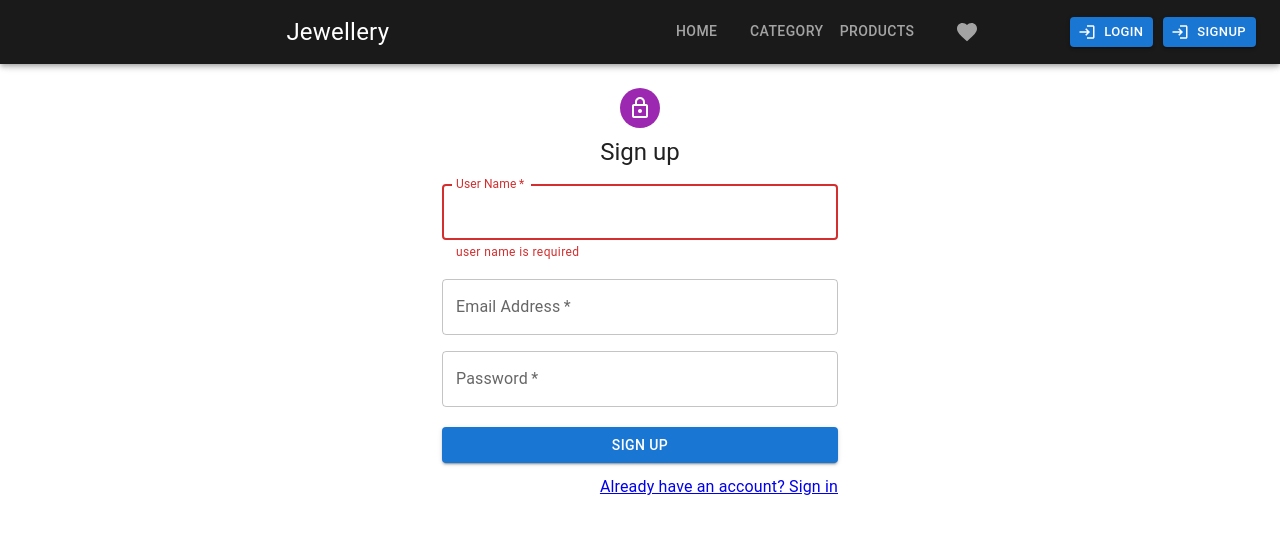
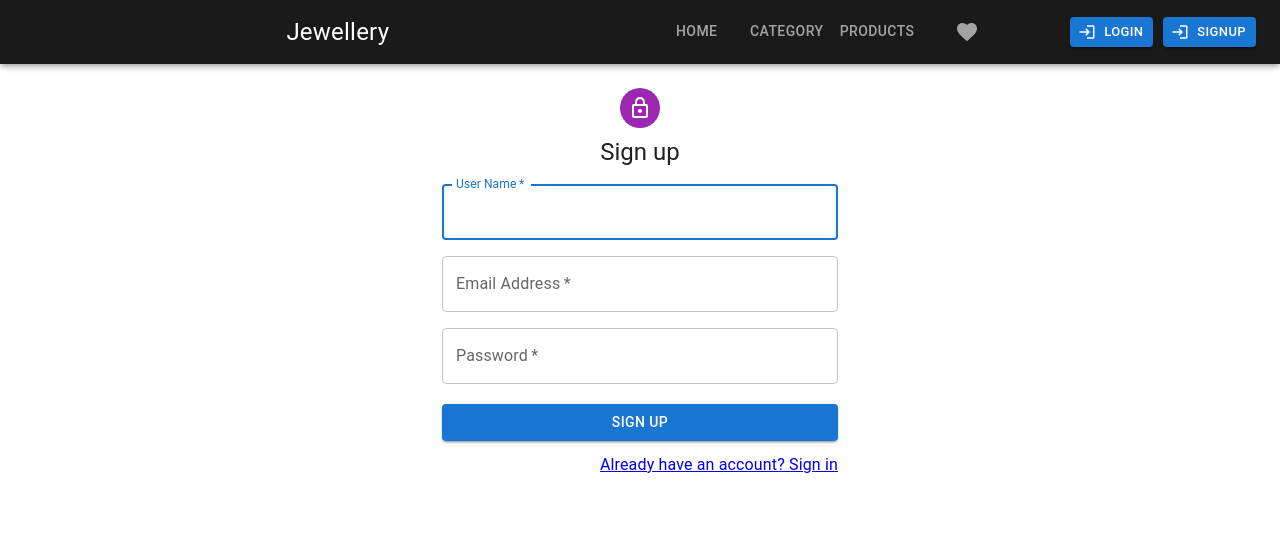
Before and after one commit to kalyan-pologi/JEWELLER-WEBSITE-frontend, a React (Create React App) app: page /sign-up in a window 1280 px wide. Shown: the top 534 px of the page. Built offline with nearby package versions, Linux system fonts and the light colour scheme.

Commit message:
login changed

```diff
--- a/src/pages/Login.js
+++ b/src/pages/Login.js
@@ -19,14 +19,6 @@ import { LoginUser } from "../services/userService";
 import { Container } from "@mui/material";
 
 const Login = () => {
-  // const handleSubmit = (event) => {
-  //   event.preventDefault();
-  //   const data = new FormData(event.currentTarget);
-  //   console.log({
-  //     email: data.get("email"),
-  //     password: data.get("password"),
-  //   });
-  // };
   const theme = createTheme();
 
   const [loginDetail, setLoginDetail] = useState({
@@ -34,45 +26,37 @@ const Login = () => {
     user_password: "",
   });
 
-  // const [error, setError] = useState({
-  //   errors: "enter wrong",
-  //   isError: false,
+  // const [emailErrors, setEmailErrors] = useState({
+  //   emailValid: false,
+  //   emailError: "",
+  // });
+
+  // const [passwordErrors, setPasswordErrors] = useState({
+  //   passwordValid: false,
+  //   passwordError: "",
   // });
 
   const navigate = useNavigate();
-
 
   const handleChange = (event, property) => {
     setLoginDetail({ ...loginDetail, [property]: event.target.value });
   };
 
-  //  const [validationError, setValidationError] = useState({
-  //    validateError: false,
-  //    emailError: "",
-  //    passwordError: "",
-  //  });
-
-  // useEffect(() => {
-  //   console.log(loginDetail);
-  // }, [loginDetail]);
-
-  // const restData = () => {
-  //   setLoginDetail({
-  //     user_email: "",
-  //     user_password: "",
-  //   });
-  // };
-
   const submitForm = (event) => {
     event.preventDefault();
     // console.log(loginDetail);
 
-    // if (error.isError) {
-    //   toast.error("form data is invalid!!");
-    //   setError({ ...error, isError: false });
+    //data validate
+
+    // if (
+    //   emailErrors.emailValid ||
+    //   passwordErrors.passwordValid ||
+    //   loginDetail.user_email === "" ||
+    //   loginDetail.user_password === ""
+    // ) {
+    //   toast.error("please Enter Valid Details");
     //   return;
     // }
-    //data validate
 
     //call server api to generate token
     LoginUser(loginDetail)
@@ -90,21 +74,9 @@ const Login = () => {
         });
       })
       .catch((error) => {
+        // console.log(error.response);
 
-        console.log(error.response);
-         console.log(error.response.data.user_email);
-         console.log(error.response.data.user_password);
-
-        //  setValidationError({
-        //    validateError: true,
-        //    emailError: error.response.data.user_email,
-        //    passwordError: error.response.data.user_password,
-        //  });
         toast.error(error.response.data.message);
-        // setError({
-        //   errors: error,
-        //   isError: false,
-        // });
       });
   };
 
@@ -145,11 +117,6 @@ const Login = () => {
                 autoComplete="email"
                 autoFocus
                 onChange={(e) => handleChange(e, "user_email")}
-                value={loginDetail.user_email}
-                // {...(validationError.validateError && {
-                //   error: validationError.validateError,
-                //   helperText: validationError.emailError,
-                // })}
               />
               <TextField
                 margin="normal"
@@ -162,15 +129,8 @@ const Login = () => {
                 autoComplete="current-password"
                 onChange={(e) => handleChange(e, "user_password")}
                 value={loginDetail.user_password}
-                // {...(validationError.validateError && {
-                //   error: validationError.validateError,
-                //   helperText: validationError.passwordError,
-                // })}
               />
-              <FormControlLabel
-                control={<Checkbox value="remember" color="primary" />}
-                label="Remember me"
-              />
+
               <Button
                 type="submit"
                 fullWidth
--- a/src/pages/SignUp.js
+++ b/src/pages/SignUp.js
@@ -30,13 +30,19 @@ const SignUp = () => {
     /^(([^<>()\[\]\.,;:\s@\"]+(\.[^<>()\[\]\.,;:\s@\"]+)*)|(\".+\"))@(([^<>()[\]\.,;:\s@\"]+\.)+[^<>()[\]\.,;:\s@\"]{2,})$/i
   );
 
-  const [errors, setErrors] = useState({
+  const [userNameErrors, setUserNameErrors] = useState({
+    userNameValid: false,
     userNameError: "",
+  });
+
+  const [emailErrors, setEmailErrors] = useState({
+    emailValid: false,
     emailError: "",
+  });
+
+  const [passwordErrors, setPasswordErrors] = useState({
+    passwordValid: false,
     passwordError: "",
-    userNameValid: false,
-    emailValid: false,
-    passwordValid: false,
   });
 
   const handleChange = (event, property) => {
@@ -44,18 +50,17 @@ const SignUp = () => {
 
     if (name === "userName") {
       if (value.length === 0) {
-        setErrors({
+        setUserNameErrors({
           userNameValid: true,
           userNameError: "user name is required",
         });
-      }
-      else if ( (value.length < 4 || value.length > 10)) {
-        setErrors({
+      } else if (value.length < 4 || value.length > 10) {
+        setUserNameErrors({
           userNameValid: true,
           userNameError: "min 4 and max 20 characters are allowed",
         });
       } else {
-        setErrors({
+        setUserNameErrors({
           userNameValid: false,
           userNameError: "",
         });
@@ -63,18 +68,17 @@ const SignUp = () => {
     }
     if (name === "email") {
       if (value.length === 0) {
-        setErrors({
+        setEmailErrors({
           emailValid: true,
           emailError: "Email is required",
         });
-      }
-      else if (!regex.test(value)) {
-        setErrors({
+      } else if (!regex.test(value)) {
+        setEmailErrors({
           emailValid: true,
           emailError: "Enter valid Email address",
         });
       } else {
-        setErrors({
+        setEmailErrors({
           emailValid: false,
           emailError: "",
         });
@@ -82,18 +86,17 @@ const SignUp = () => {
     }
     if (name === "password") {
       if (value.length === 0) {
-        setErrors({
+        setPasswordErrors({
           passwordValid: true,
           passwordError: "Password is required",
         });
-      }
-      else if (value.length < 4 || value.length > 10) {
-        setErrors({
+      } else if (value.length < 4 || value.length > 10) {
+        setPasswordErrors({
           passwordValid: true,
           passwordError: "min 4 and max 20 characters are allowed",
         });
       } else {
-        setErrors({
+        setPasswordErrors({
           passwordValid: false,
           passwordError: "",
         });
@@ -103,38 +106,20 @@ const SignUp = () => {
     setUser({ ...user, [property]: event.target.value });
   };
 
-  // useEffect( ()=>{
-  //    console.log("errorrrrrrrrrrr");
-  // },[])
-
-  // const validateForm = (errors) => {
-  //   let valid = true;
-  //   Object.values(errors).forEach((val) => val.length > 0 && (valid = false));
-  //   return valid;
-  // };
-
   const submitForm = (event) => {
     event.preventDefault();
 
     //data validate
 
-    // if (validateForm(errors)) {
-    //   console.info("Valid Form");
-    // } else {
-    //   console.error("Invalid Form");
-    // }
-
-    // if(errors.userNameValid || errors.emailValid || errors.passwordValid){
-    //   console.log(errors);
-    //   toast.error("something wrong")
-    // }
-    if (errors ||
+    if (
+      userNameErrors.userNameValid ||
+      emailErrors.emailValid ||
+      passwordErrors.passwordValid ||
       user.user_name === "" ||
       user.user_email === "" ||
       user.user_password === ""
     ) {
-      console.log(errors);
-      toast.error("Please Enter Valid Details");
+      toast.error("please ENter Valid Details");
       return;
     }
 
@@ -151,15 +136,9 @@ const SignUp = () => {
         });
       })
       .catch((error) => {
-        console.log(error);
-        // console.log(error.response.data.user_name);
-        // console.log(error.response.data.user_email);
-        // console.log(error.response.data.user_password);
-        // toast.error(error.response.data.user_name);
-        // toast.error(error.response.data.user_email);
-        // toast.error(error.response.data.user_password);
-        // toast.error(error.response.data.message);
-        //handling error
+        // console.log(error);
+
+        toast.error(error.response.data.message);
       });
   };
   return (
@@ -199,12 +178,11 @@ const SignUp = () => {
                     label="User Name"
                     type="text"
                     autoFocus
-                    onFocus={(e) => handleChange(e, "user_name")}
                     onChange={(e) => handleChange(e, "user_name")}
                     value={user.user_name}
-                    {...(errors.userNameValid && {
-                      error: errors.userNameValid,
-                      helperText: errors.userNameError,
+                    {...(userNameErrors.userNameValid && {
+                      error: userNameErrors.userNameValid,
+                      helperText: userNameErrors.userNameError,
                     })}
                   />
                 </Grid>
@@ -220,9 +198,9 @@ const SignUp = () => {
                     autoComplete="email"
                     onChange={(e) => handleChange(e, "user_email")}
                     value={user.user_email}
-                    {...(errors.emailValid && {
-                      error: errors.emailValid,
-                      helperText: errors.emailError,
+                    {...(emailErrors.emailValid && {
+                      error: emailErrors.emailValid,
+                      helperText: emailErrors.emailError,
                     })}
                   />
                 </Grid>
@@ -237,9 +215,9 @@ const SignUp = () => {
                     autoComplete="new-password"
                     onChange={(e) => handleChange(e, "user_password")}
                     value={user.user_password}
-                    {...(errors.passwordValid && {
-                      error: errors.passwordValid,
-                      helperText: errors.passwordError,
+                    {...(passwordErrors.passwordValid && {
+                      error: passwordErrors.passwordValid,
+                      helperText: passwordErrors.passwordError,
                     })}
                   />
                 </Grid>
```
